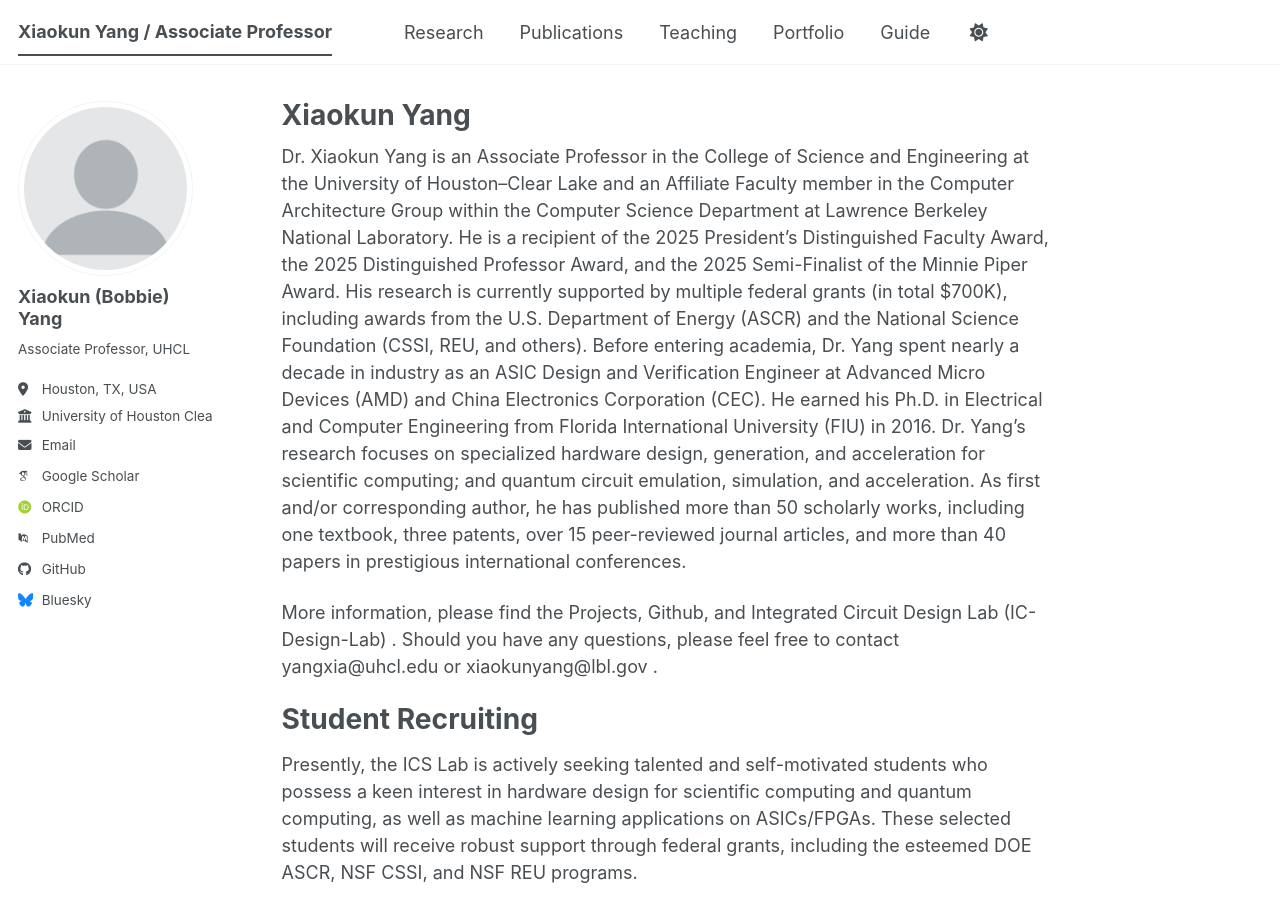
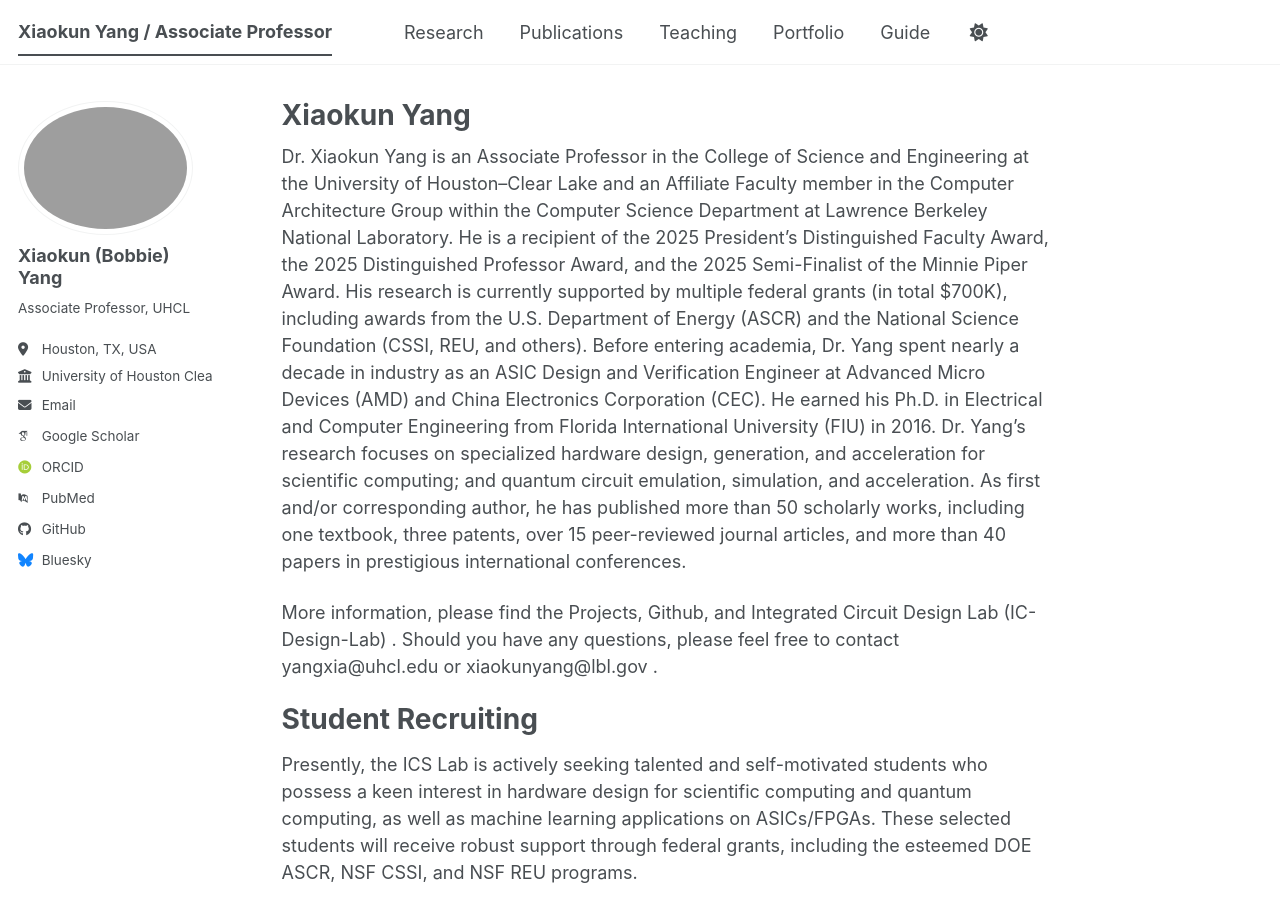
Before and after one commit to bobbieyang/bobbieyang.github.io, a Jekyll site: the page built from _pages/about.md, in a window 1280 px wide and 900 px high. Built offline with Jekyll 4.4.1, drawn with Linux system fonts in a browser that asks for light colours; some web fonts are replaced; a script bundle is joined from its source files by our own code; library files that are not in the unit come from our copies.

Commit message:
Update _config.yml

```diff
--- a/_config.yml
+++ b/_config.yml
@@ -23,7 +23,7 @@ repository               : "bobbieyang/bobbieyang.github.io"
 #               Additional customization can be done by editing /_includes/author-profile.html
 author:
   # Biographic information
-  avatar           : "profile.png"
+  avatar           : "bobbieyang.jpg"
   name             : "Xiaokun (Bobbie) Yang"
   pronouns         : # example: "she/her"
   bio              : "Associate Professor, UHCL"
```
